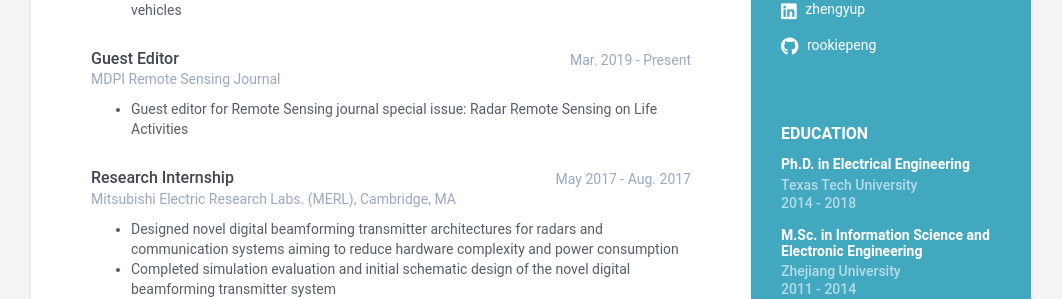
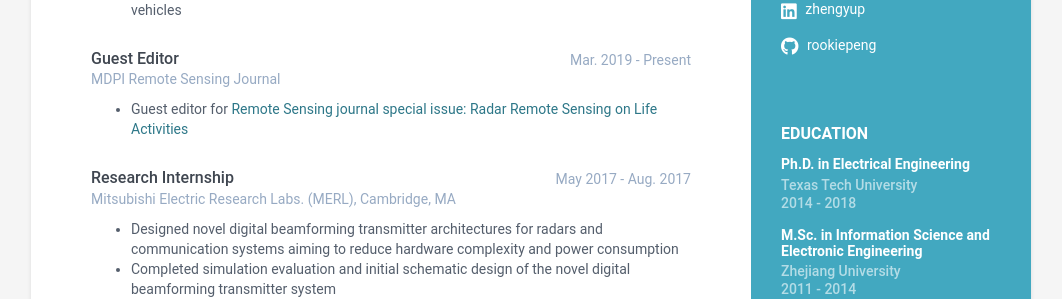
Before and after one commit to rookiepeng/zpeng-resume-cv, a Jekyll site: the page built from docs/index.html, in a window 1280 px wide. Shown: the part 423-722 px from the top of the page, without its empty margins (109-1171 px from the left). Built offline with Jekyll 4.4.1, drawn with Linux system fonts in a browser that asks for light colours; part of the change alters nothing that is shown.

```diff
--- a/docs/_data/data.yml
+++ b/docs/_data/data.yml
@@ -80,7 +80,7 @@ experiences:
       time: Mar. 2019 - Present
       company: MDPI Remote Sensing Journal
       details: |
-          - Guest editor for Remote Sensing journal special issue: Radar Remote Sensing on Life Activities
+          - Guest editor for <a href="https://www.mdpi.com/journal/remotesensing/special_issues/radar_lifeactivities" target="_blank" rel="nofollow">Remote Sensing journal special issue: Radar Remote Sensing on Life Activities</a>
 
     - role: Research Internship
       time: May 2017 - Aug. 2017
```
